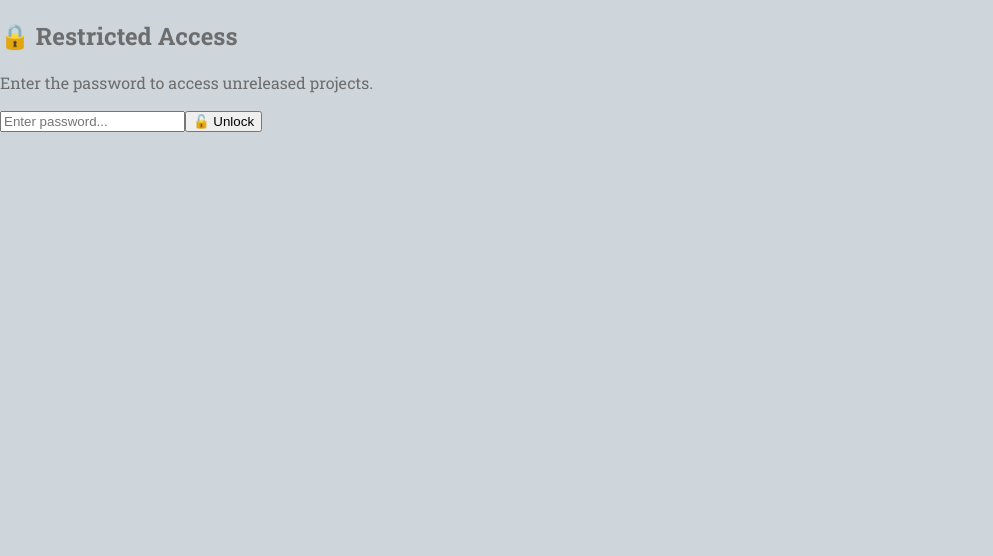
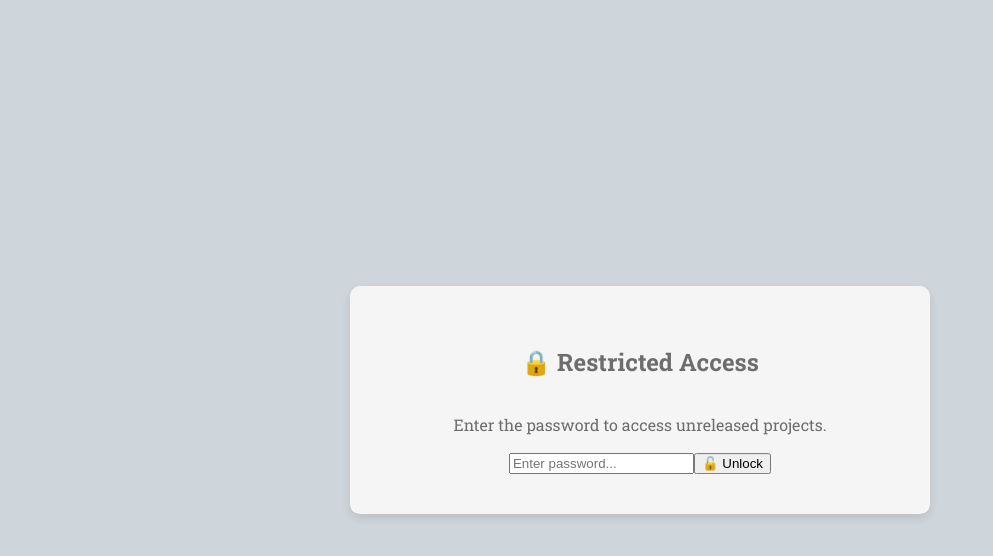
Before and after one commit to alissonrick/alissonrick_portifolio, a Next.js app: page /unreleased in a window 1280 px wide. Shown: the top 556 px of the page, without its empty margins (0-993 px from the left). Built offline with nearby package versions, Linux system fonts and the light colour scheme.

Commit message:
pagina de senhas centralizada

```diff
--- a/pages/unreleased.js
+++ b/pages/unreleased.js
@@ -3,6 +3,7 @@ import { useRouter } from "next/router";
 import projectData from "../data/projectData";
 import Header from "../components/Header";
 import ImageGrid from "../components/ImageGrid";
+import styles from "../styles/Unreleased.module.css"; // Importando o CSS separado
 
 export default function Unreleased() {
     const router = useRouter();
@@ -49,9 +50,9 @@ export default function Unreleased() {
     };
 
     return (
-        <div className="w-full min-h-screen bg-[#ced6db] text-[#6d6d6d] flex flex-col items-center justify-start">
+        <div className="w-full min-h-screen bg-[#ced6db] text-[#6d6d6d] flex flex-col items-center">
             {!isAuthenticated ? (
-                <div className="mt-20 flex flex-col items-center bg-[#f5f5f5] p-10 rounded-lg shadow-lg">
+                <div className={styles.restrictedAccess}>
                     <h2 className="text-[24px] font-bold text-[#333] mb-4">🔒 Restricted Access</h2>
                     <p className="text-[18px] text-[#666] mb-6">Enter the password to access unreleased projects.</p>
                     <form onSubmit={handlePasswordSubmit} className="flex flex-col items-center">
@@ -71,12 +72,9 @@ export default function Unreleased() {
             ) : (
                 <>
                     <Header currentFilter={currentFilter} slogans={projectData.slogans} />
-                    <div className="w-[80%] min-w-[70%] max-w-[1200px] mx-auto">
-                        <ImageGrid images={filteredImages} />
-                    </div>
+                    <ImageGrid images={filteredImages} />
                 </>
             )}
         </div>
     );
-
 }
--- /dev/null
+++ b/styles/Unreleased.module.css
@@ -0,0 +1,20 @@
+.restrictedAccess {
+    display: flex;
+    flex-direction: column;
+    align-items: center;
+    justify-content: center;
+    text-align: center;
+    background-color: #f5f5f5;
+    padding: 40px;
+    border-radius: 10px;
+    box-shadow: 0px 4px 10px rgba(0, 0, 0, 0.1);
+    width: 80%;
+    max-width: 500px;
+    /* 🔹 Centraliza horizontalmente */
+    margin: auto;
+    /* 🔹 Centraliza verticalmente */
+    position: absolute;
+    top: 50%;
+    left: 50%;
+    transform: translate(-50%, -50%);
+}
--- a/styles/globals.css
+++ b/styles/globals.css
@@ -19,3 +19,16 @@ html, body {
 body {
     color: var(--foreground);
 }
+.restrictedAccess {
+    display: flex;
+    flex-direction: column;
+    align-items: center;
+    justify-content: center;
+    text-align: center;
+    background-color: #f5f5f5;
+    padding: 40px;
+    border-radius: 10px;
+    box-shadow: 0px 4px 10px rgba(0, 0, 0, 0.1);
+    width: 80%;
+    max-width: 500px;
+}
```
